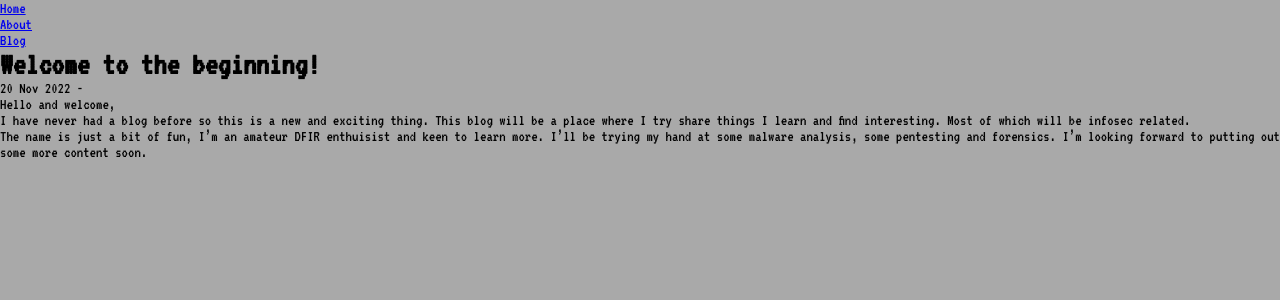
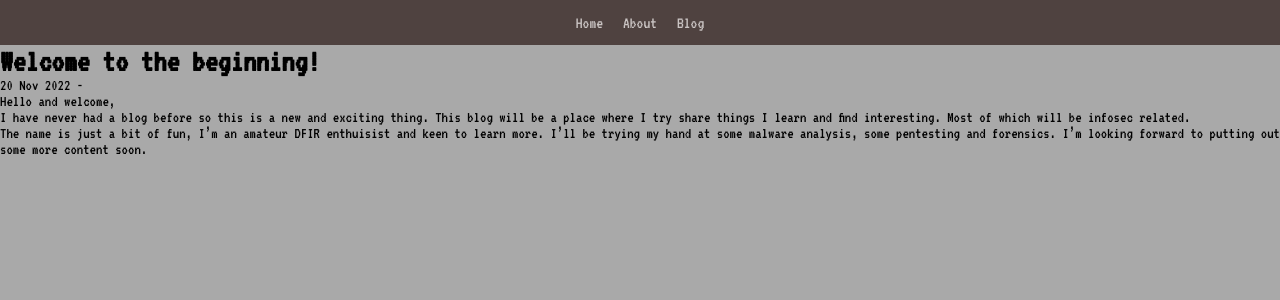
Before and after one commit to garkbt/garkbt.github.io, a Jekyll site: the page built from _posts/2022-11-20-welcome-to-jekyll.markdown, in a window 1280 px wide. Shown: the top 300 px of the page. Built offline with Jekyll 4.4.1, drawn with Linux system fonts in a browser that asks for light colours.

Commit message:
Update navigation.html

```diff
--- a/_includes/navigation.html
+++ b/_includes/navigation.html
@@ -1,5 +1,5 @@
-<nav class="navbar, navbar-list">
-  <ul>
+<nav class="navbar">
+  <ul class="navbar-list">
     {% for item in site.data.navigation %}
     <li>
       <a href="{{ item.link }}" {% if page.url == item.link %}class="current"{% endif %}>
```
